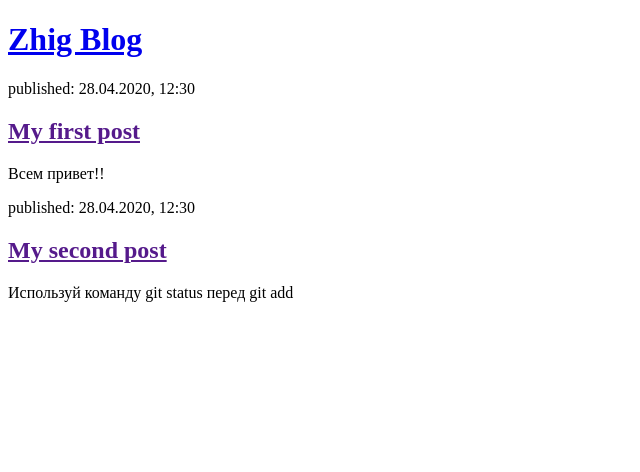
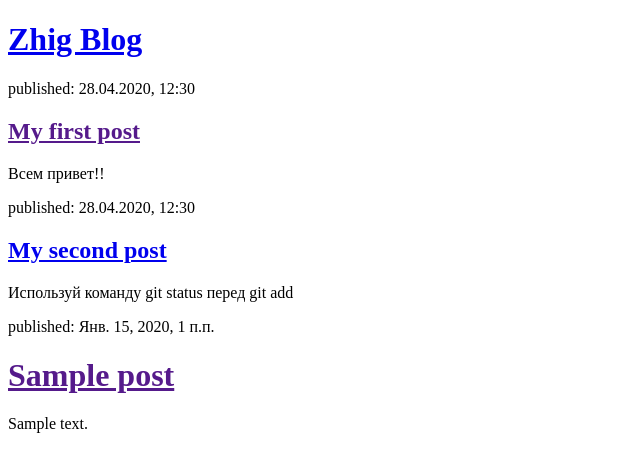
Before and after one commit to Sergzhig/my-first-blog, a Django app: page / in a window 1280 px wide. Shown: the top 472 px of the page, without its empty margins (0-640 px from the left). Run offline with Django 3.2, Linux system fonts and the light colour scheme; tables that the repository leaves empty hold one stand-in row (values such as "Sample post").

Commit message:
Modified templates to display posts from database.

```diff
--- a/blog/templates/blog/post_list.html
+++ b/blog/templates/blog/post_list.html
@@ -17,8 +17,15 @@
 
         <div>
             <p>published: 28.04.2020, 12:30</p>
-            <h2><a href="">My second post</a></h2>
+            <h2><a href="fgfg">My second post</a></h2>
             <p>Используй команду git status перед git add </p>
         </div>
+        {% for post in posts %}
+            <div>
+                <p>published: {{ post.published_date }}</p>
+                <h1><a href="">{{ post.title }}</a></h1>
+                <p>{{ post.text|linebreaksbr }}</p>
+            </div>
+        {% endfor %}
 </body>
 </html>
--- a/blog/views.py
+++ b/blog/views.py
@@ -1,5 +1,8 @@
 from django.shortcuts import render
+from .models import Post
+from django.utils import timezone
 
 # Create your views here.
 def post_list(request):
-    return render(request, 'blog/post_list.html', {})
+    posts = Post.objects.filter(published_date__lte=timezone.now()).order_by('published_date')
+    return render(request, 'blog/post_list.html', {'posts' : posts})
```
